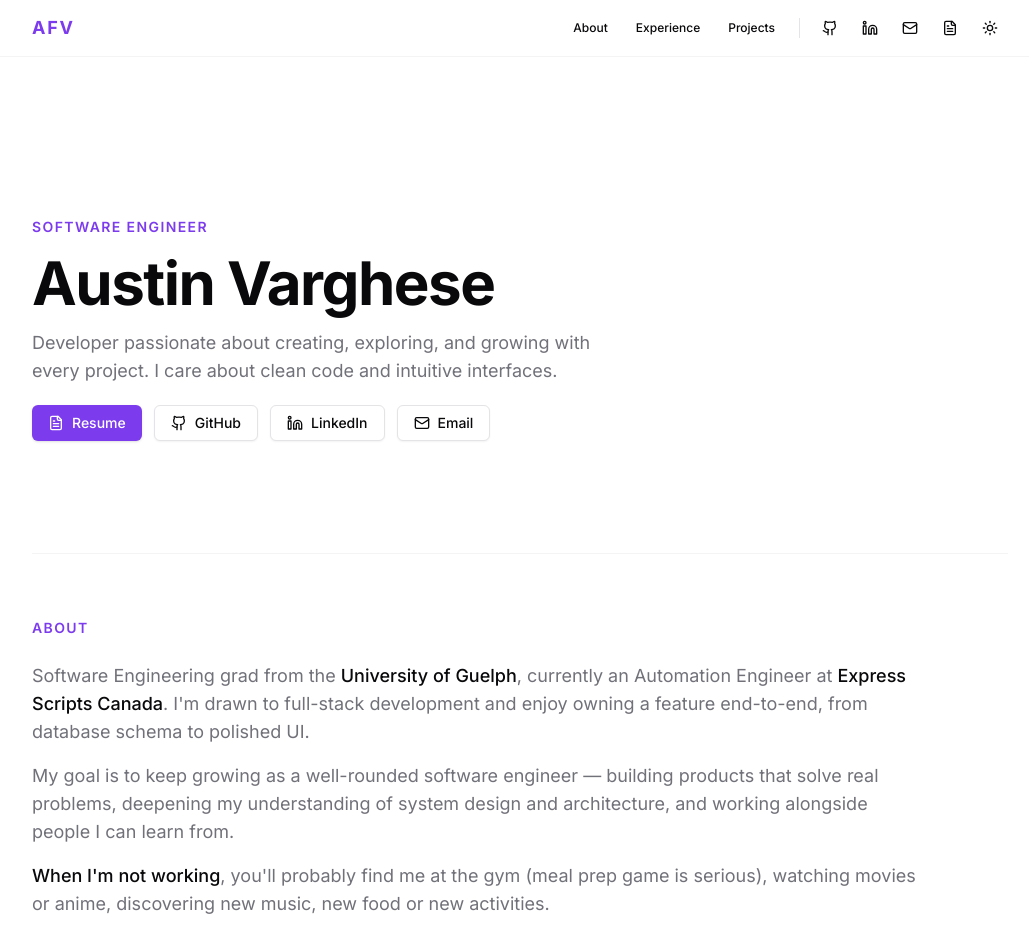
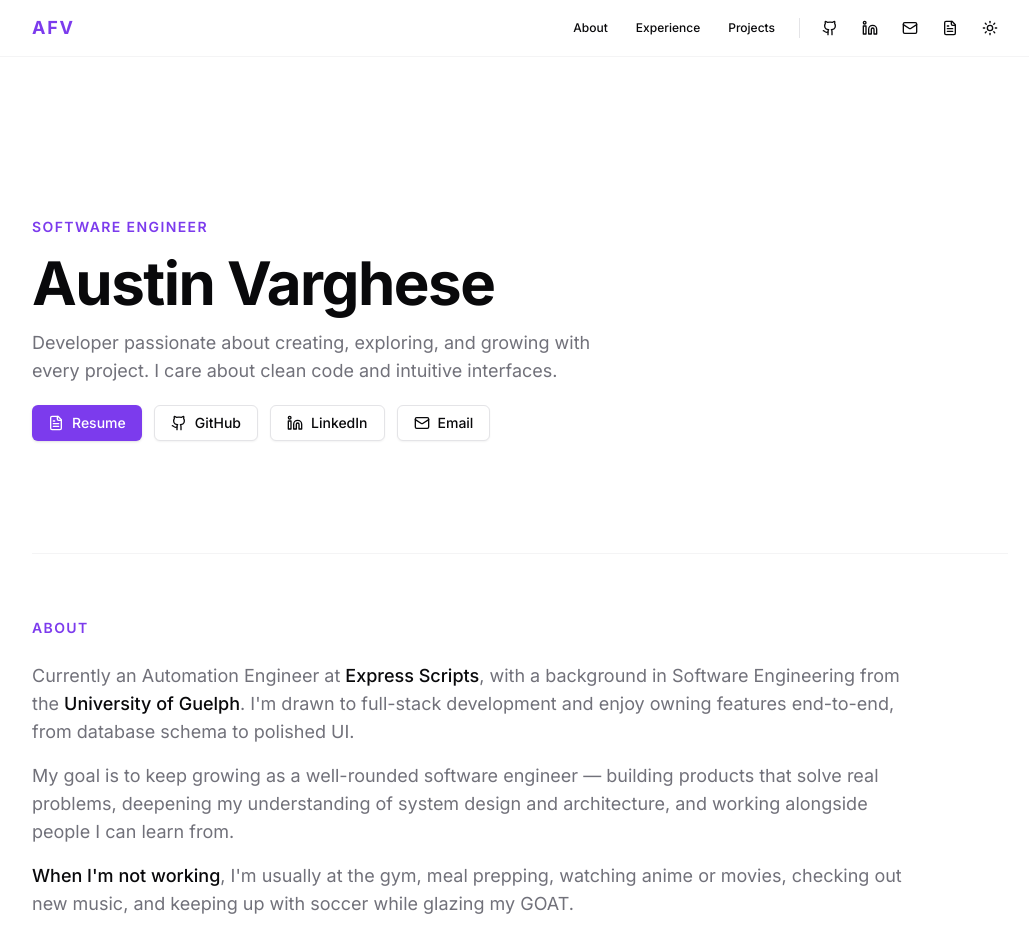
Before and after one commit to Austin-FV/austinfv-v0, a React (Vite) app: page / in a window 1280 px wide. Shown: the top 951 px of the page, without its empty margins (120-1149 px from the left). Built offline with nearby package versions, Linux system fonts and the light colour scheme.

Commit message:
feat: Update About section and company name to Express Scripts

```diff
--- a/src/components/About.tsx
+++ b/src/components/About.tsx
@@ -10,7 +10,16 @@ export function About() {
       </h2>
       <div className="max-w-4xl space-y-4 text-base leading-relaxed text-muted-foreground md:text-lg">
         <p>
-          Software Engineering grad from the{" "}
+          Currently an Automation Engineer at{" "}
+          <a
+            href="https://www.express-scripts.ca"
+            target="_blank"
+            rel="noopener noreferrer"
+            className="font-medium text-foreground transition-colors hover:text-primary"
+          >
+            Express Scripts
+          </a>
+          , with a background in Software Engineering from the{" "}
           <a
             href={profile.education.schoolUrl}
             target="_blank"
@@ -19,16 +28,7 @@ export function About() {
           >
             University of Guelph
           </a>
-          , currently an Automation Engineer at{" "}
-          <a
-            href="https://www.express-scripts.ca"
-            target="_blank"
-            rel="noopener noreferrer"
-            className="font-medium text-foreground transition-colors hover:text-primary"
-          >
-            Express Scripts Canada
-          </a>
-          . I'm drawn to full-stack development and enjoy owning a feature
+          . I'm drawn to full-stack development and enjoy owning features
           end-to-end, from database schema to polished UI.
         </p>
         <p>
@@ -41,8 +41,8 @@ export function About() {
           <span className="font-medium text-foreground">
             When I'm not working
           </span>
-          , you'll probably find me at the gym (meal prep game is serious),
-          watching movies or anime, discovering new music, new food or new activities.
+          , I'm usually at the gym, meal prepping, watching anime or movies,
+          checking out new music, and keeping up with soccer while glazing my GOAT.
         </p>
       </div>
       <div className="mt-8">
--- a/src/data/experience.ts
+++ b/src/data/experience.ts
@@ -9,7 +9,7 @@ export type ExperienceItem = {
 
 export const experience: ExperienceItem[] = [
   {
-    company: "Express Scripts Canada",
+    company: "Express Scripts",
     companyUrl: "https://www.express-scripts.ca",
     role: "Automation Engineer",
     start: "Mar 2024",
```
